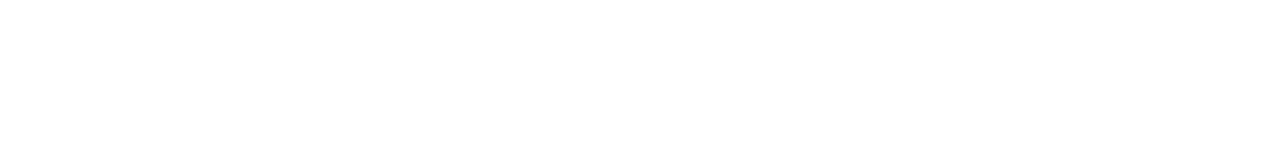
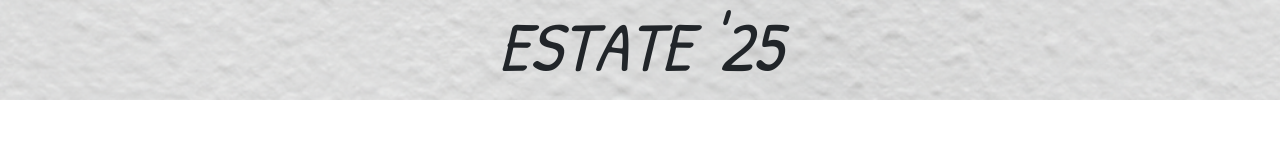
Before and after one commit to dpalexandru/js-photo-blog, a plain HTML site: page index.html in a window 1280 px wide. Drawn offline with nearby package versions, Linux system fonts and the light colour scheme.

Commit message:
feat: add header

```diff
--- a/assets/css/style.css
+++ b/assets/css/style.css
@@ -0,0 +1,25 @@
+/**Reset*/
+
+* {
+    margin: 0;
+    padding: 0;
+    box-sizing: border-box;
+}
+
+
+/**Header*/
+
+header {
+    background-image: url('/assets/img/wall.png');
+    background-size: cover;
+    height: 100px;
+    width: 100%;
+    display: flex;
+    align-items: center;
+    justify-content: center;
+}
+
+#titolo {
+    font-family: 'Patrick Hand';
+    font-size: 70px;
+}
--- a/index.html
+++ b/index.html
@@ -8,10 +8,19 @@
     <link rel="stylesheet" href="./assets/css/style.css">
     <link href="https://cdn.jsdelivr.net/npm/bootstrap@5.3.7/dist/css/bootstrap.min.css" rel="stylesheet" integrity="sha384-LN+7fdVzj6u52u30Kp6M/trliBMCMKTyK833zpbD+pXdCLuTusPj697FH4R/5mcr" crossorigin="anonymous">
     <script src="https://cdn.jsdelivr.net/npm/axios/dist/axios.min.js"></script>
+    <!--FONTS-->
+    <link href="https://fonts.googleapis.com/css2?family=Patrick+Hand&display=swap" rel="stylesheet">
+
 </head>
 
 <body>
-
+    <header>
+        <div class="container">
+            <div class="row text-center">
+                <h1 id="titolo"><em>ESTATE '25</em></h1>
+            </div>
+        </div>
+    </header>
     <script src="./assets/js/script.js"></script>
 </body>
 
```
